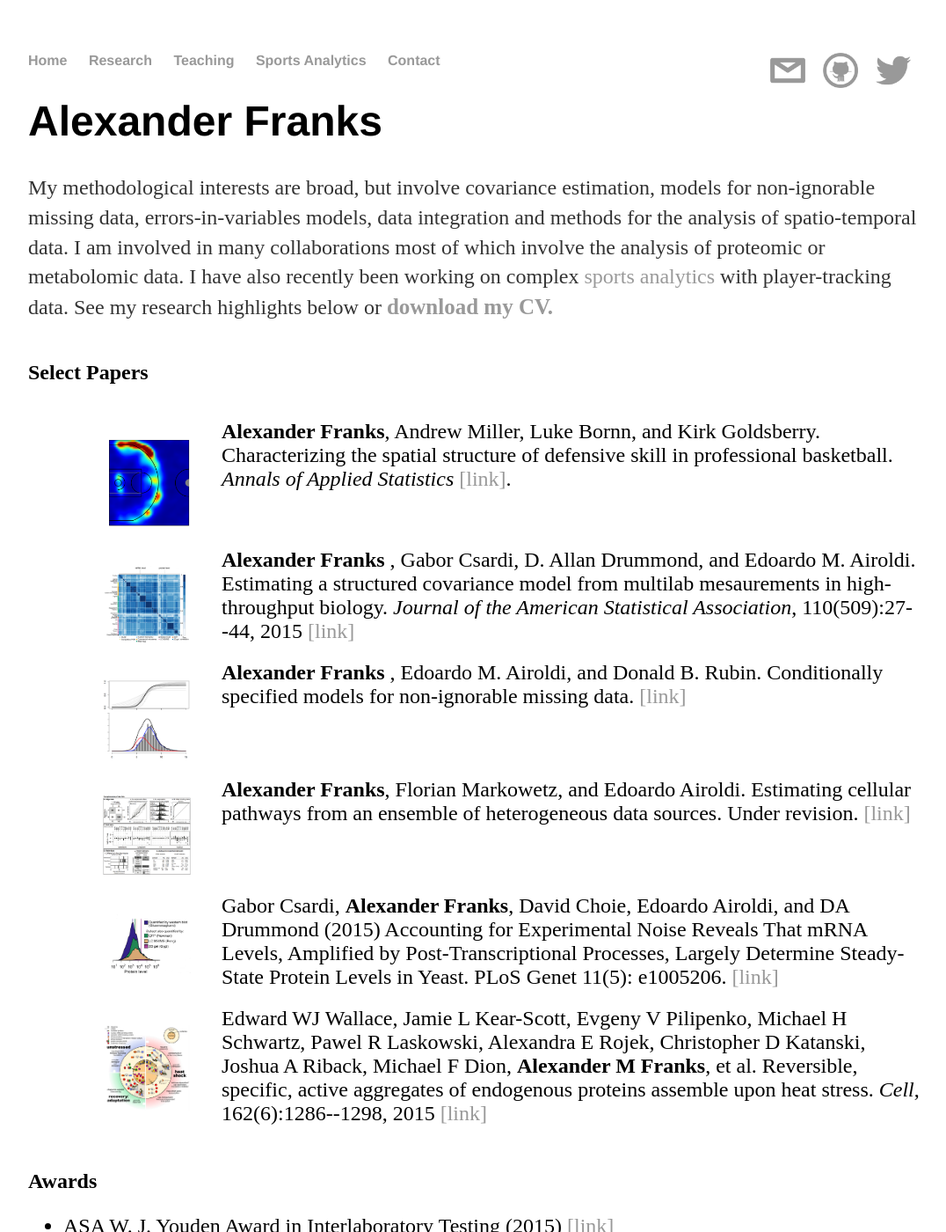
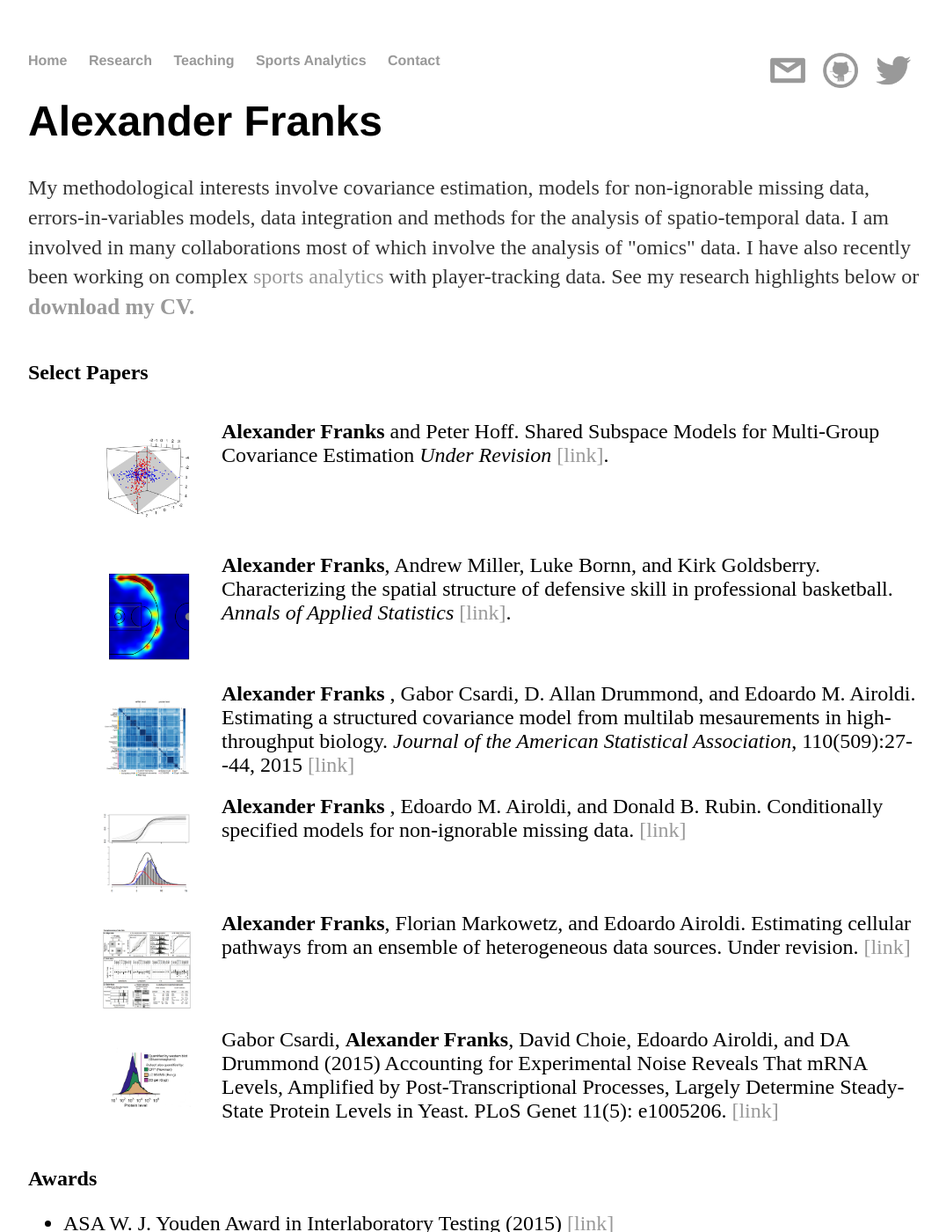
Before and after one commit to afranks86/afranks86.github.io, a Jekyll site: the page built from research/index.html, in a window 1280 px wide and 1400 px high. Shown: the whole window at 88% size, without its empty margins (96-1172 px from the left). Built offline with Jekyll 4.4.1, drawn with Linux system fonts in a browser that asks for light colours; nearby versions of some CDN libraries.

Commit message:
Added shared subspace paper to research list

```diff
--- a/research/index.html
+++ b/research/index.html
@@ -9,11 +9,11 @@ title: Alexander Franks - Research
     <col width="350">
     <col width="150">
     <div align="left">
-    <p> My methodological interests are broad, but involve covariance
+    <p> My methodological interests involve covariance
       estimation, models for non-ignorable missing data, errors-in-variables
       models, data integration and methods for the analysis of
       spatio-temporal data. I am involved in many collaborations most of
-      which involve the analysis of proteomic or metabolomic data.  I have
+      which involve the analysis of "omics" data.  I have
       also recently been working on complex <a href="../sports/"> sports analytics</a> with
       player-tracking data.  See my research highlights below or <a href="../pdfs/franks_cv.pdf" class="download" title="Download CV as PDF" style="font-size: 25px"><strong>download my CV.</strong></a></p></div>
       </td>
@@ -22,6 +22,12 @@ title: Alexander Franks - Research
   <h2>Select Papers</h2>
   <ul class="pubs">
 
+    <li>
+      <img src="../images/3dplot.png", width=100px style="margin: 20px 35px 0px 35px">
+      <strong>Alexander Franks</strong> and Peter Hoff. Shared Subspace Models for Multi-Group Covariance
+      Estimation  <em>Under Revision</em> <a href="https://arxiv.org/abs/1607.03045">[link]</a>.
+    </li>
+    <li>
     <li>
       <img src="../images/lgcp.png", width=100px style="margin: 20px 35px 0px 35px">
       <strong>Alexander Franks</strong>, Andrew Miller, Luke Bornn, and Kirk Goldsberry. Characterizing the spatial structure of defensive skill in professional basketball. <em>Annals of Applied Statistics</em> <a href="http://arxiv.org/abs/1405.0231">[link]</a>.
@@ -45,10 +51,10 @@ title: Alexander Franks - Research
       Post-Transcriptional Processes, Largely Determine Steady-State
       Protein Levels in Yeast. PLoS Genet 11(5): e1005206. <a href="http://journals.plos.org/plosgenetics/article?id=10.1371/journal.pgen.1005206">[link]</a>
     </li>
-    <li>
-      <img src="../images/heat_shock.png", width=100px style="margin: 20px 35px 0px 35px">
-      Edward WJ Wallace, Jamie L Kear-Scott, Evgeny V Pilipenko, Michael H Schwartz, Pawel R Laskowski, Alexandra E Rojek, Christopher D Katanski, Joshua A Riback, Michael F Dion, <strong>Alexander M Franks</strong>, et al. Reversible, specific, active aggregates of endogenous proteins assemble upon heat stress. <em>Cell</em>, 162(6):1286--1298, 2015 <a href="http://www.cell.com/cell/abstract/S0092-8674(15)01093-4">[link]</a>
-    </li>
+    <!-- <li> -->
+    <!--   <img src="../images/heat_shock.png", width=100px style="margin: 20px 35px 0px 35px"> -->
+    <!--   Edward WJ Wallace, Jamie L Kear-Scott, Evgeny V Pilipenko, Michael H Schwartz, Pawel R Laskowski, Alexandra E Rojek, Christopher D Katanski, Joshua A Riback, Michael F Dion, <strong>Alexander M Franks</strong>, et al. Reversible, specific, active aggregates of endogenous proteins assemble upon heat stress. <em>Cell</em>, 162(6):1286--1298, 2015 <a href="http://www.cell.com/cell/abstract/S0092-8674(15)01093-4">[link]</a> -->
+    <!-- </li> -->
   </ul>
   <h2>Awards</h2>
     <ul style="font-size: 1.5em">
```
Also changed, not shown: images/3dplot.png (added).
